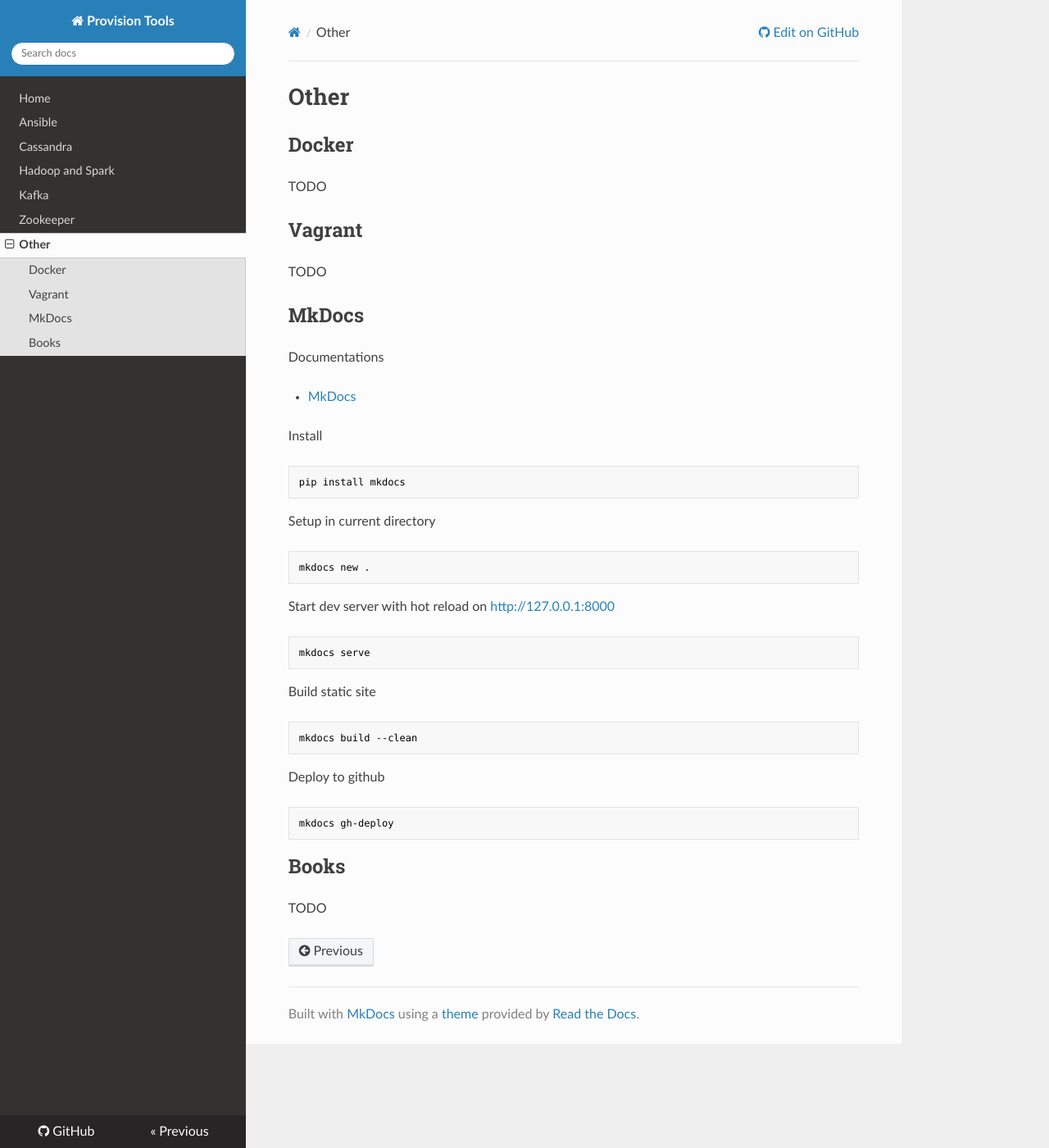
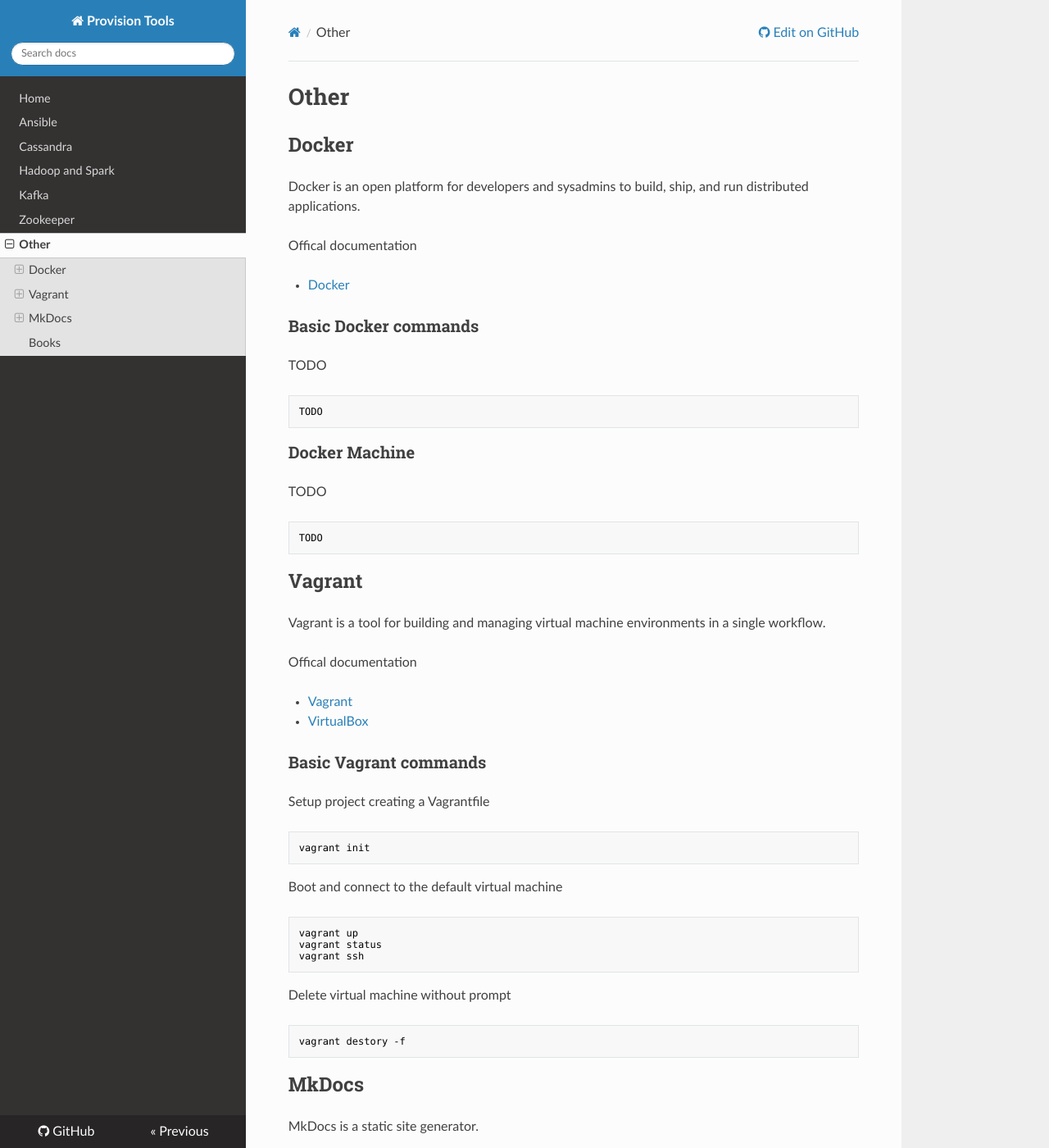
Before and after one commit to niqdev/devops, an MkDocs documentation site: the page built from docs/other.md, in a window 1280 px wide and 1400 px high. Shown: the whole window at 82% size. Built offline with MkDocs 1.6.1, drawn with Linux system fonts in a browser that asks for light colours; nearby versions of some CDN libraries; old or Windows-style settings are respelled for this version of MkDocs; some of the changed text lies outside the part shown.

Commit message:
doc: update other

````diff
--- a/docs/other.md
+++ b/docs/other.md
@@ -2,17 +2,63 @@
 
 ## Docker
 
+Docker is an open platform for developers and sysadmins to build, ship, and run distributed applications.
+
+Offical documentation
+
+* [Docker](https://docs.docker.com)
+
+### Basic Docker commands
+
 TODO
+```bash
+TODO
+```
+
+### Docker Machine
+
+TODO
+```bash
+TODO
+```
 
 ## Vagrant
 
-TODO
+Vagrant is a tool for building and managing virtual machine environments in a single workflow.
+
+Offical documentation
+
+* [Vagrant](https://www.vagrantup.com/docs)
+* [VirtualBox](https://www.virtualbox.org/wiki/Downloads)
+
+### Basic Vagrant commands
+
+Setup project creating a Vagrantfile
+```bash
+vagrant init
+```
+
+Boot and connect to the default virtual machine
+```bash
+vagrant up
+vagrant status
+vagrant ssh
+```
+
+Delete virtual machine without prompt
+```bash
+vagrant destory -f
+```
 
 ## MkDocs
 
-Documentations
+MkDocs is a static site generator.
+
+Offical documentation
 
 * [MkDocs](http://www.mkdocs.org)
+
+### Basic MkDocs commands
 
 Install
 ```bash
````
Also changed, not shown: dev.txt (+0 -8 lines).
